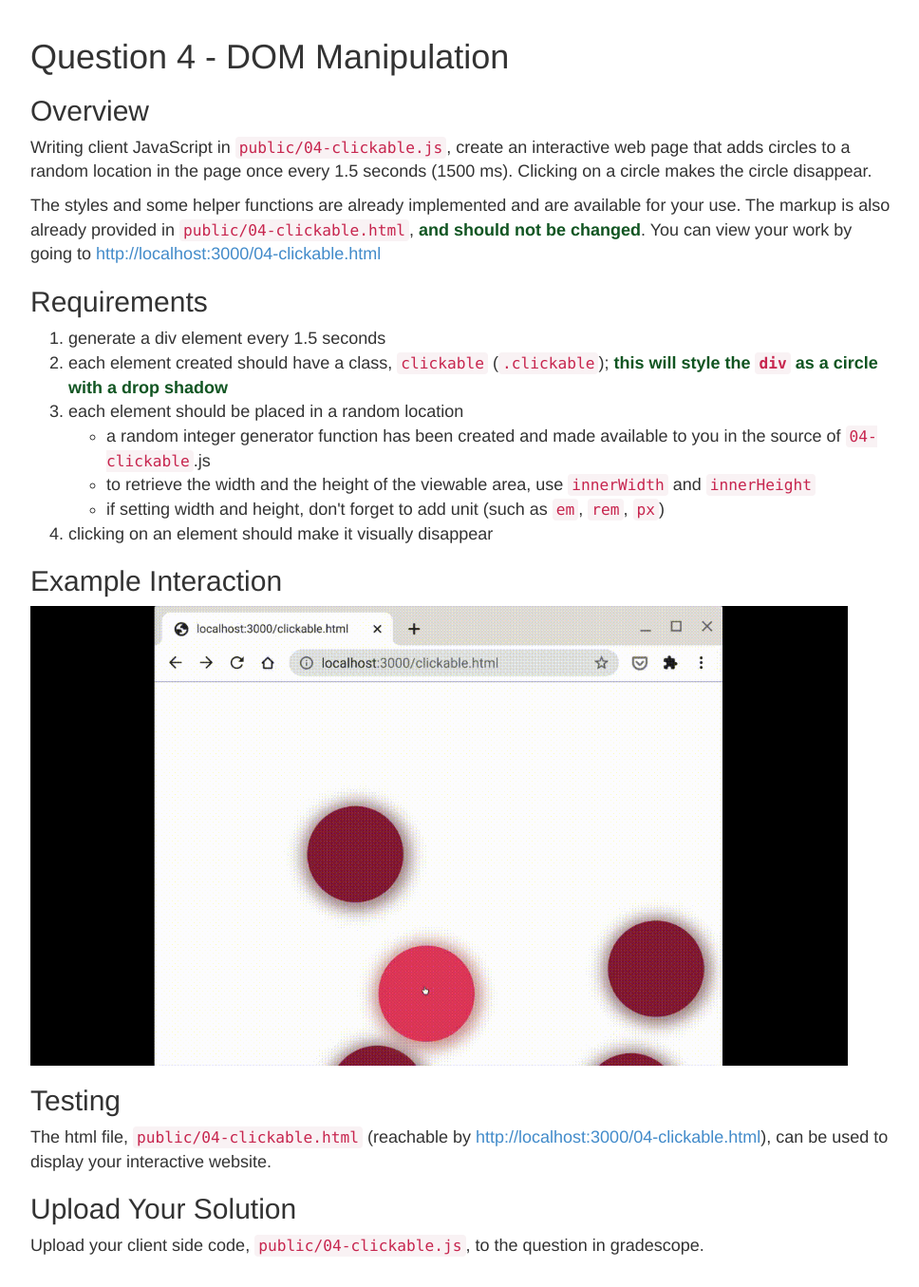
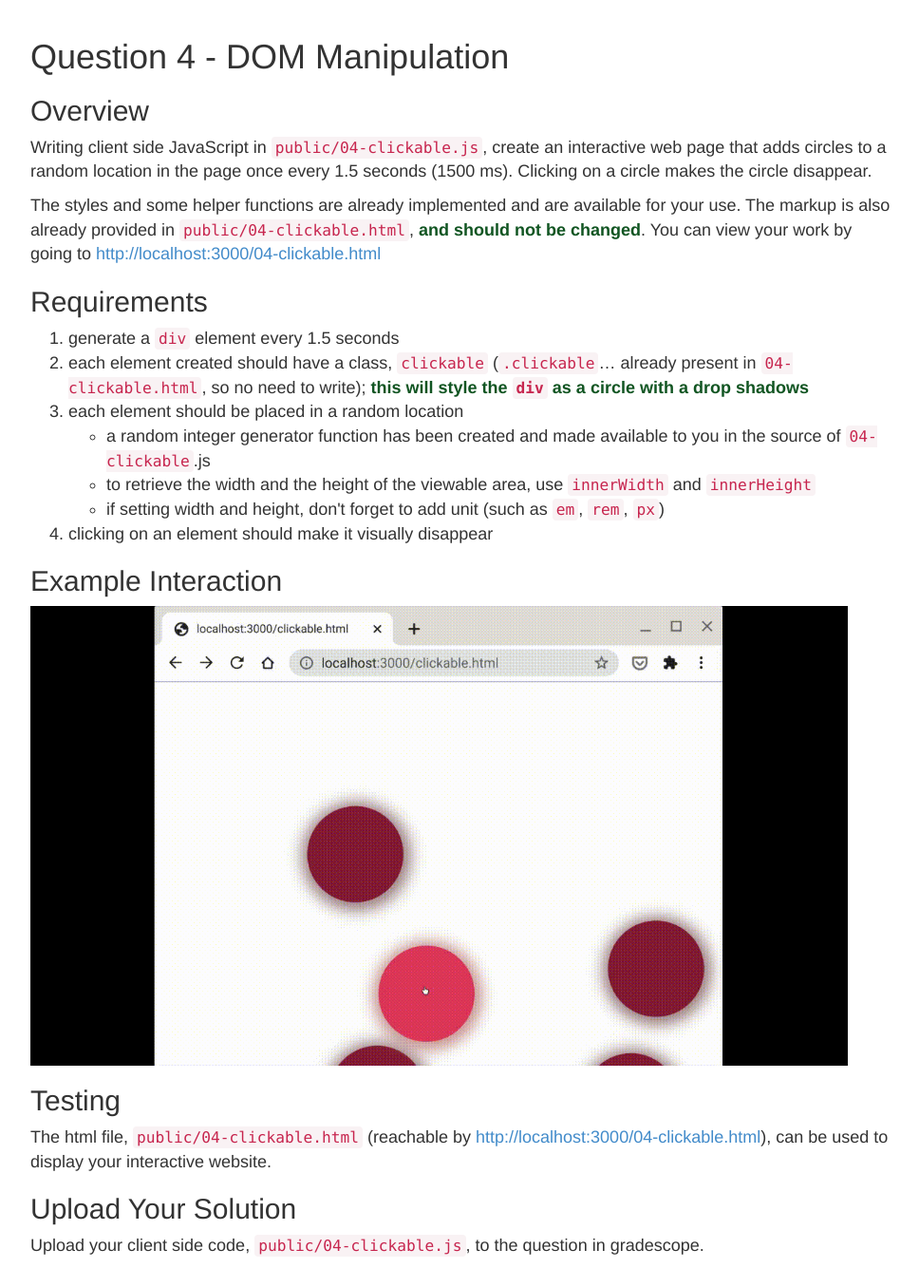
Before and after one commit to foureyes/csci-ua.0480-fall2020-034, a Jekyll site: the page built from final/q4.md, in a window 1280 px wide. Shown: the whole page at 95% size, without its empty margins (155-1123 px from the left). Built offline with Jekyll 4.4.1, drawn with Linux system fonts in a browser that asks for light colours.

Commit message:
fix up questions

```diff
--- a/final/q4.md
+++ b/final/q4.md
@@ -7,14 +7,14 @@ title: CSCI-UA.0480 - Question 4 - DOM Manipulation
 
 ## Overview
 
-Writing client JavaScript in `public/04-clickable.js`, create an interactive web page that adds circles to a random location in the page once every 1.5 seconds (1500 ms). Clicking on a circle makes the circle disappear.
+Writing client side JavaScript in `public/04-clickable.js`, create an interactive web page that adds circles to a random location in the page once every 1.5 seconds (1500 ms). Clicking on a circle makes the circle disappear.
 
 The styles and some helper functions are already implemented and are available for your use. The markup is also already provided in `public/04-clickable.html`, __and should not be changed__.  You can view your work by going to [http://localhost:3000/04-clickable.html](http://localhost:3000/04-clickable.html)
 
 ## Requirements
 
-1. generate a div element every 1.5 seconds
-2. each element created should have a class, `clickable` (`.clickable`); __this will style the `div` as a circle with a drop shadow__
+1. generate a `div` element every 1.5 seconds
+2. each element created should have a class, `clickable` (`.clickable`... already present in `04-clickable.html`, so no need to write); __this will style the `div` as a circle with a drop shadows__
 3. each element should be placed in a random location
 	* a random integer generator function has been created and made available to you in the source of `04-clickable`.js
 	* to retrieve the width and the height of the viewable area, use `innerWidth` and `innerHeight`
```
Also changed, not shown: final/q1.md (+2 -2 lines), final/q2.md (+3 -3 lines).
